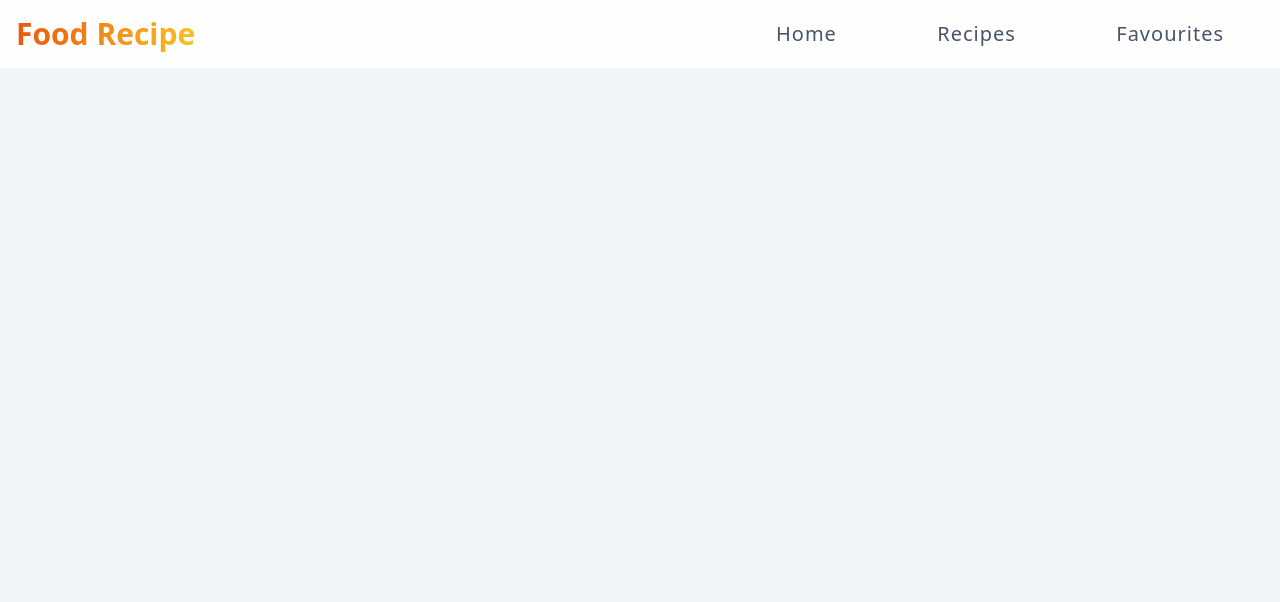
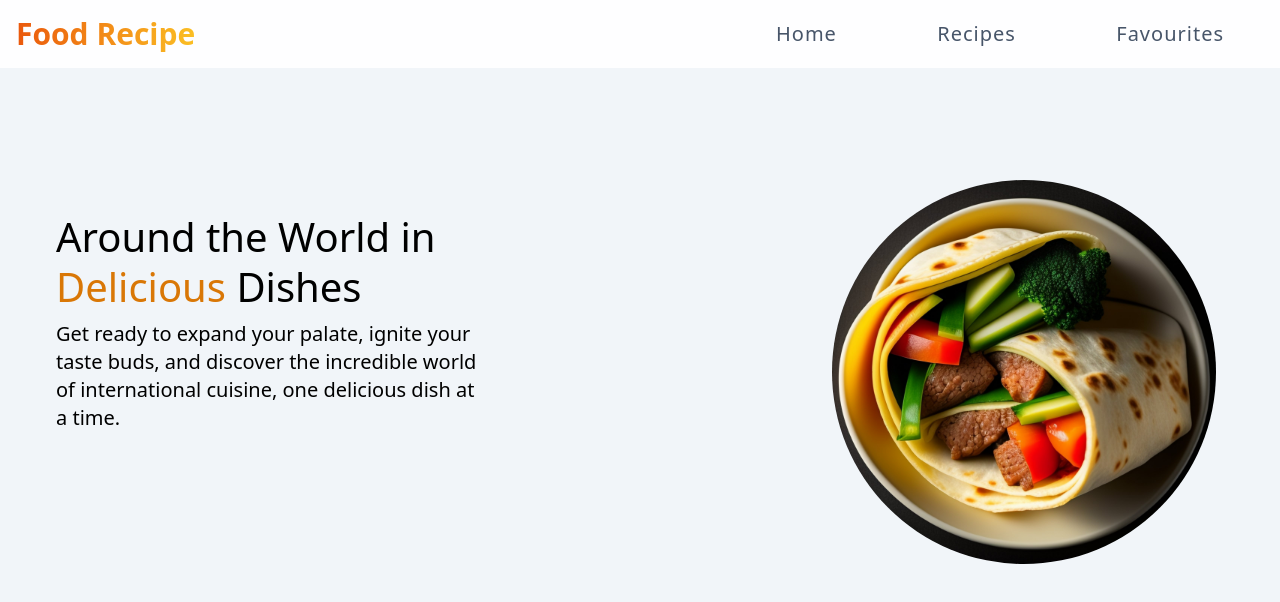
Before and after one commit to Tonnykimanthi/recipe-app, a website: page public/index.html in a window 1280 px wide. Drawn offline with nearby package versions, Linux system fonts and the light colour scheme; files that its build step writes are made by us from their sources.

Commit message:
main section

```diff
--- a/public/index.html
+++ b/public/index.html
@@ -12,7 +12,7 @@
 <body class="bg-slate-100">
     <header class="bg-white/95 py-4 px-4 max-[400px]:pl-1 flex justify-between relative">
         <h2
-            class="text-3xl max-[400px]:text-2xl font-bold bg-gradient-to-r from-orange-600 to-amber-400 bg-clip-text text-transparent">
+            class="text-3xl max-[400px]:text-2xl font-bold bg-gradient-to-r from-orange-600 to-amber-400 bg-clip-text text-transparent cursor-pointer">
             Food Recipe</h2>
         <nav class="mr-10 self-center h-fit w- w-2/4 max-w-md max-sm:hidden">
             <ul
@@ -42,6 +42,16 @@
             </ul>
         </nav>
     </header>
+
+    <main class="flex justify-between">
+        <div class="mt-36 ml-14 w-4/12">
+            <h1 class="text-[2.5rem] leading-tight font-medium">Around the World in <span class="text-amber-600">Delicious</span> Dishes</h1>
+            <p class="text-xl mt-2">Get ready to expand your palate, ignite your taste buds, and discover the incredible world of international cuisine, one delicious dish at a time.</p>
+        </div>
+        <div class="mt-28 w-96 h-96 mr-16 rounded-full overflow-hidden">
+            <img class="w-full h-full object-cover" src="images/food.jfif" alt="">
+        </div>
+    </main>
 </body>
 
 </html>
```
Also changed, not shown: public/images/food.jfif (added).
